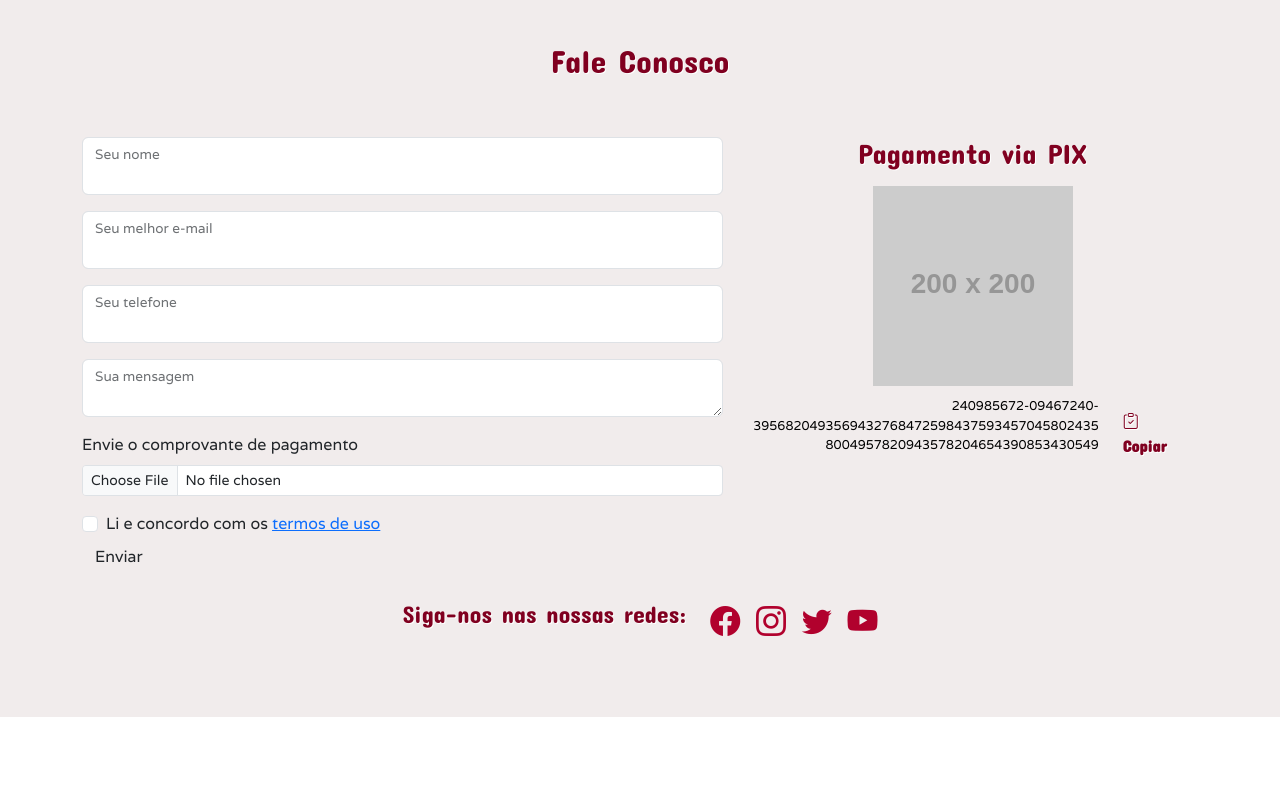
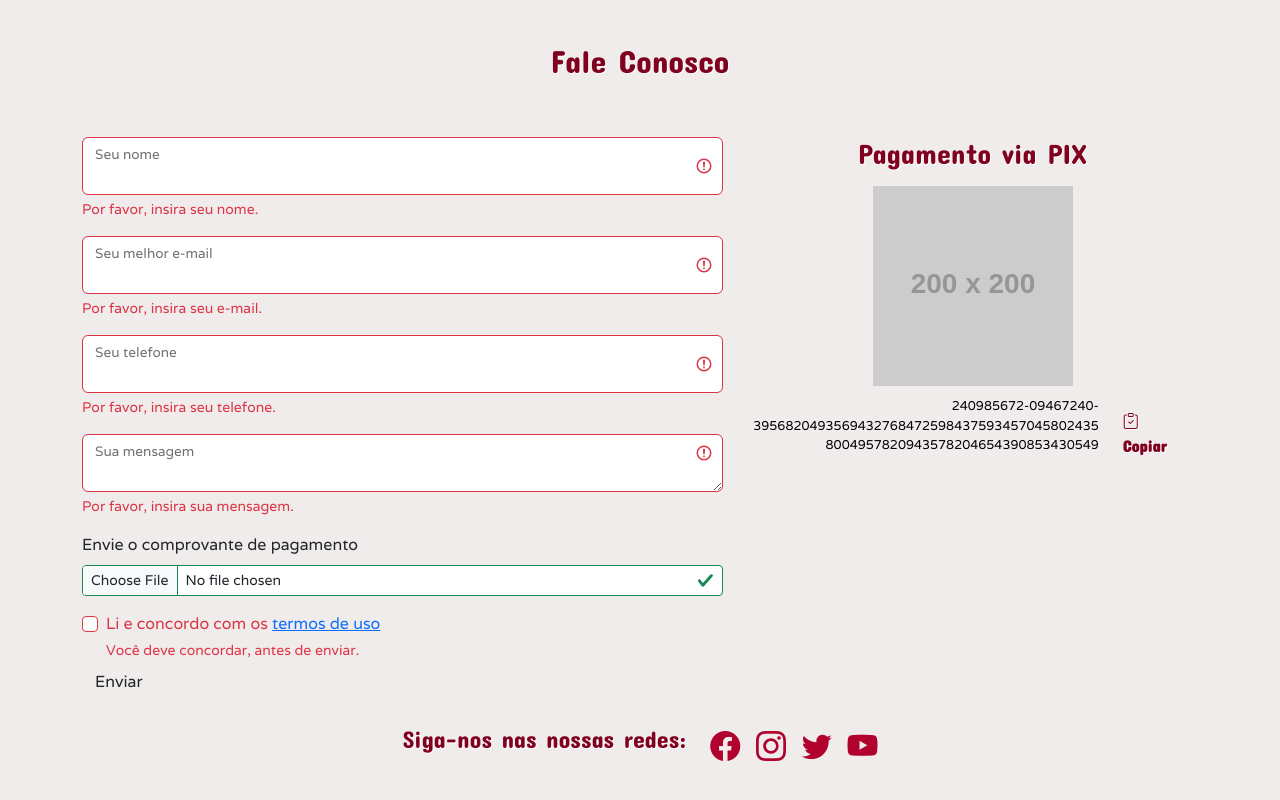
Before and after one commit to ClaudioFerreir/project_wineShop, a plain HTML site: page index.html in a window 1280 px wide. Shown: the part 2834-3634 px from the top of the page. Before the commit the page ends 3551 px from the top, so only its background shows below. Drawn offline with nearby package versions, Linux system fonts and the light colour scheme; placeholder pictures from the web are drawn by us.

Commit message:
chore: form validation

```diff
--- a/index.html
+++ b/index.html
@@ -450,22 +450,34 @@
       </div>
       <div class="row">
         <div class="col-md-7">
-          <form>
+          <form class="was-validated">
             <div class="form-floating mb-3">
               <input type="text" id="nome" class="form-control" required>
               <label for="nome" class="form-label">Seu nome</label>
+              <div class="invalid-feedback">
+                Por favor, insira seu nome.
+              </div>
             </div>
             <div class="form-floating mb-3">
               <input type="email" id="email" class="form-control" required>
               <label for="email" class="form-label">Seu melhor e-mail</label>
+              <div class="invalid-feedback">
+                Por favor, insira seu e-mail.
+              </div>
             </div>
             <div class="form-floating mb-3">
               <input type="tel" id="telefone" class="form-control" required>
               <label for="telefone" class="form-label">Seu telefone</label>
+              <div class="invalid-feedback">
+                Por favor, insira seu telefone.
+              </div>
             </div>
             <div class="form-floating mb-3">
               <textarea id="mensagem" class="form-control" required></textarea>
               <label for="mensagem" class="form-label">Sua mensagem</label>
+              <div class="invalid-feedback">
+                Por favor, insira sua mensagem.
+              </div>
             </div>
             <div class="mb-3">
               <label for="comprovantePIX" class="form-label">Envie o comprovante de pagamento</label>
@@ -476,6 +488,9 @@
               <label class="form-check-label" for="terms">
                 Li e concordo com os <a href="#">termos de uso</a>
               </label>
+              <div class="invalid-feedback">
+                Você deve concordar, antes de enviar.
+              </div>
             </div>
             <button type="submit" class="btn">Enviar</button>
           </form>
```
